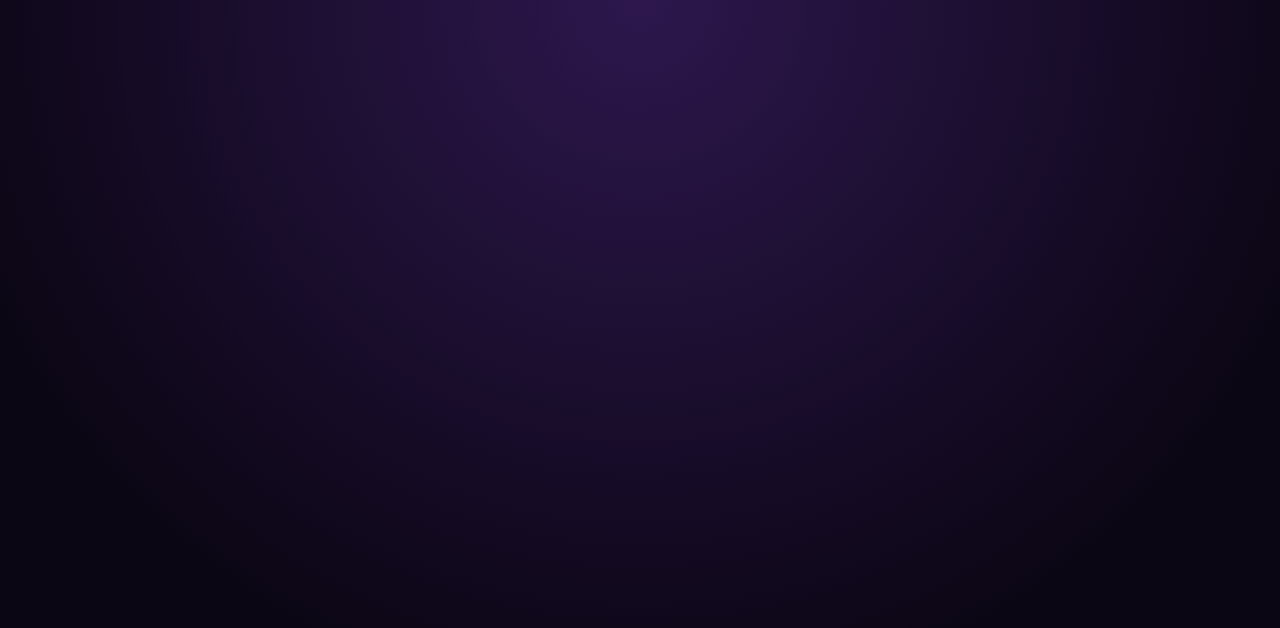
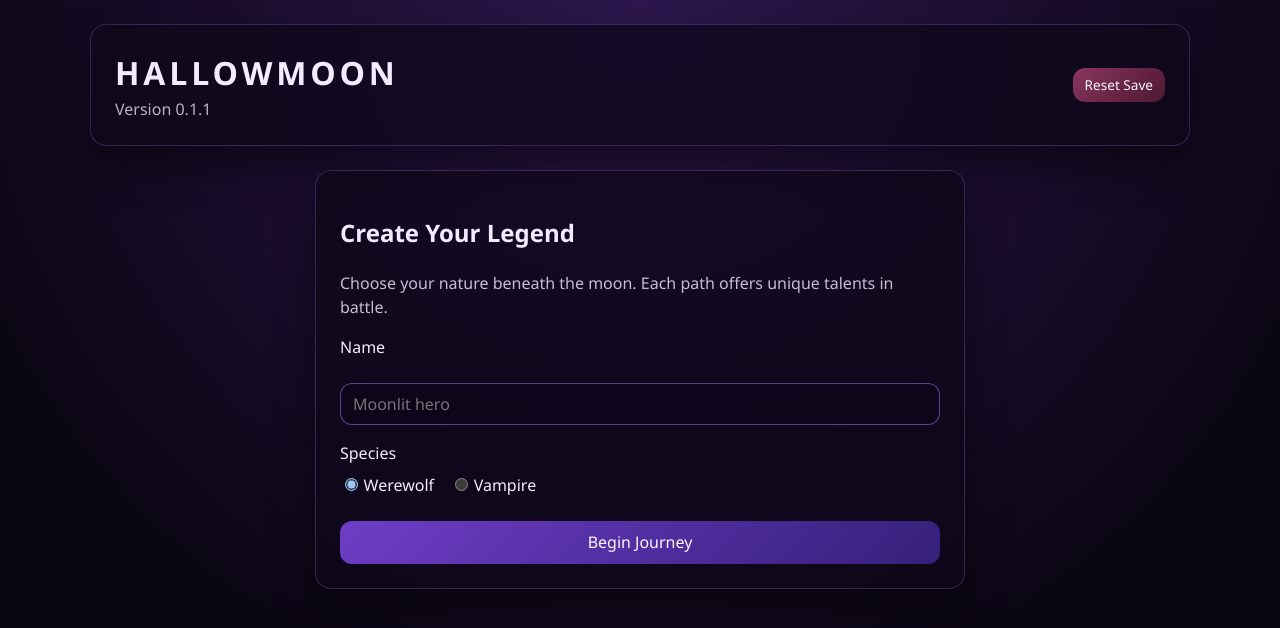
Before and after one commit to curtiscovington/hallowmoon, a React (Vite) app: page / in a window 1280 px wide. Shown: the top 628 px of the page. Built offline with nearby package versions, Linux system fonts and the light colour scheme.

Commit message:
Fix base path handling for GitHub Pages

```diff
--- a/index.html
+++ b/index.html
@@ -2,15 +2,15 @@
 <html lang="en">
   <head>
     <meta charset="UTF-8" />
-    <link rel="icon" type="image/svg+xml" href="/hallowmoon/icons/icon.svg" />
-    <link rel="manifest" href="/hallowmoon/manifest.webmanifest" />
+    <base href="./" />
+    <link rel="icon" type="image/svg+xml" href="./icons/icon.svg" />
+    <link rel="manifest" href="./manifest.webmanifest" />
     <meta name="viewport" content="width=device-width, initial-scale=1.0" />
     <meta name="theme-color" content="#2d174d" />
-    <base href="/hallowmoon/" />
     <title>HallowMoon</title>
   </head>
   <body>
     <div id="root"></div>
-    <script type="module" src="/src/main.tsx"></script>
+    <script type="module" src="./src/main.tsx"></script>
   </body>
 </html>
--- a/src/main.tsx
+++ b/src/main.tsx
@@ -18,9 +18,33 @@ const updateSW = registerSW({
   }
 });
 
+function resolveBasename(): string {
+  const baseFromEnv = import.meta.env.BASE_URL ?? '/';
+  if (baseFromEnv !== '/' && baseFromEnv !== './') {
+    return baseFromEnv.endsWith('/') ? baseFromEnv.slice(0, -1) : baseFromEnv;
+  }
+
+  const path = window.location.pathname;
+  const target = '/hallowmoon';
+  const lowerPath = path.toLowerCase();
+  const index = lowerPath.indexOf(target);
+
+  if (index >= 0) {
+    const match = path.slice(0, index + target.length);
+    return match.endsWith('/') ? match.slice(0, -1) : match;
+  }
+
+  const segments = path.split('/').filter(Boolean);
+  if (segments.length > 0) {
+    return `/${segments[0]}`;
+  }
+
+  return '';
+}
+
 ReactDOM.createRoot(document.getElementById('root') as HTMLElement).render(
   <React.StrictMode>
-    <BrowserRouter basename="/hallowmoon">
+    <BrowserRouter basename={resolveBasename()}>
       <GameProvider>
         <App />
       </GameProvider>
--- a/vite.config.ts
+++ b/vite.config.ts
@@ -12,42 +12,43 @@ const packageJson = JSON.parse(
 );
 
 const appVersion = packageJson.version;
+const canonicalBasePath = '/hallowmoon/';
 
 export default defineConfig({
-  base: '/hallowmoon/',
+  base: './',
   plugins: [
     react(),
     VitePWA({
       registerType: 'autoUpdate',
       includeAssets: ['offline.html'],
       manifest: {
-        id: '/hallowmoon/',
+        id: canonicalBasePath,
         name: 'HallowMoon',
         short_name: 'HallowMoon',
-        start_url: '/hallowmoon/',
-        scope: '/hallowmoon/',
+        start_url: './',
+        scope: './',
         display: 'standalone',
         background_color: '#0b0614',
         theme_color: '#2d174d',
         description: 'Offline mythical training and battles.',
         icons: [
           {
-            src: '/hallowmoon/icons/maskable-icon.svg',
+            src: 'icons/icon.svg',
             sizes: '192x192',
             type: 'image/svg+xml',
-            purpose: 'any maskable'
+            purpose: 'any'
           },
           {
-            src: '/hallowmoon/icons/icon.svg',
+            src: 'icons/maskable-icon.svg',
             sizes: '512x512',
             type: 'image/svg+xml',
-            purpose: 'any'
+            purpose: 'any maskable'
           }
         ]
       },
       workbox: {
         cacheId: `hallowmoon-${appVersion}`,
-        navigateFallback: '/hallowmoon/offline.html',
+        navigateFallback: 'offline.html',
         cleanupOutdatedCaches: true,
         globPatterns: ['**/*.{js,css,html,ico,svg,webmanifest}']
       }
```
Also changed, not shown: public/manifest.webmanifest.
